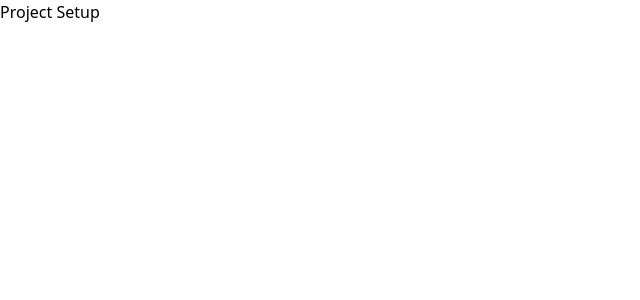
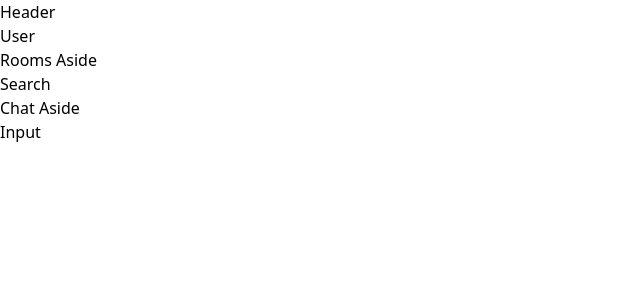
Before and after one commit to Numonu/roundchating, a React (Vite) app: page / in a window 1280 px wide. Shown: the top 300 px of the page, without its empty margins (0-640 px from the left). Built offline with nearby package versions, Linux system fonts and the light colour scheme.

Commit message:
(feat):import App in main script

```diff
--- a/src/main.tsx
+++ b/src/main.tsx
@@ -1,9 +1,10 @@
 import React from 'react'
 import ReactDOM from 'react-dom/client'
 import "./global/styles.css";
+import App from './layout/App';
 
 ReactDOM.createRoot(document.getElementById('root') as HTMLElement).render(
   <React.StrictMode>
-    <h1 className='text-emerald-500 text-6xl font-medium'>Project Setup</h1>
+    <App/>
   </React.StrictMode>,
 )
```
